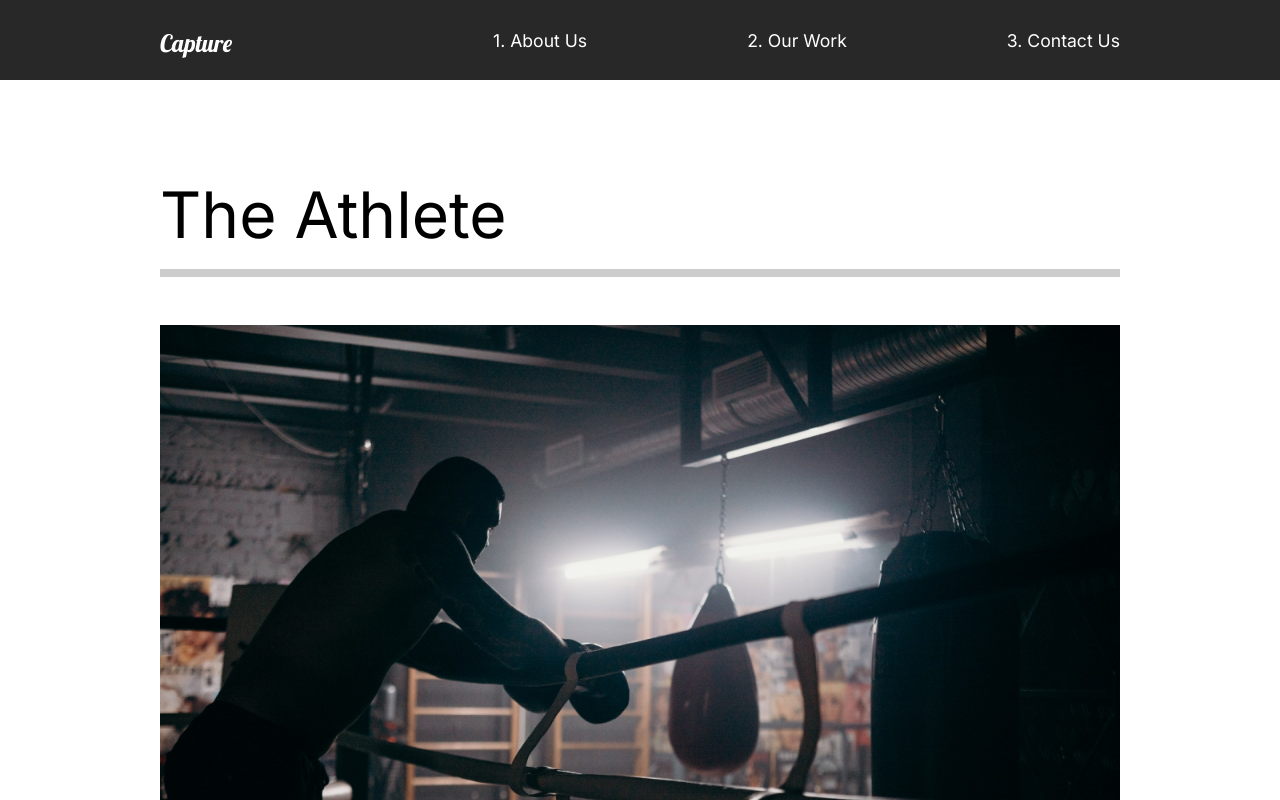
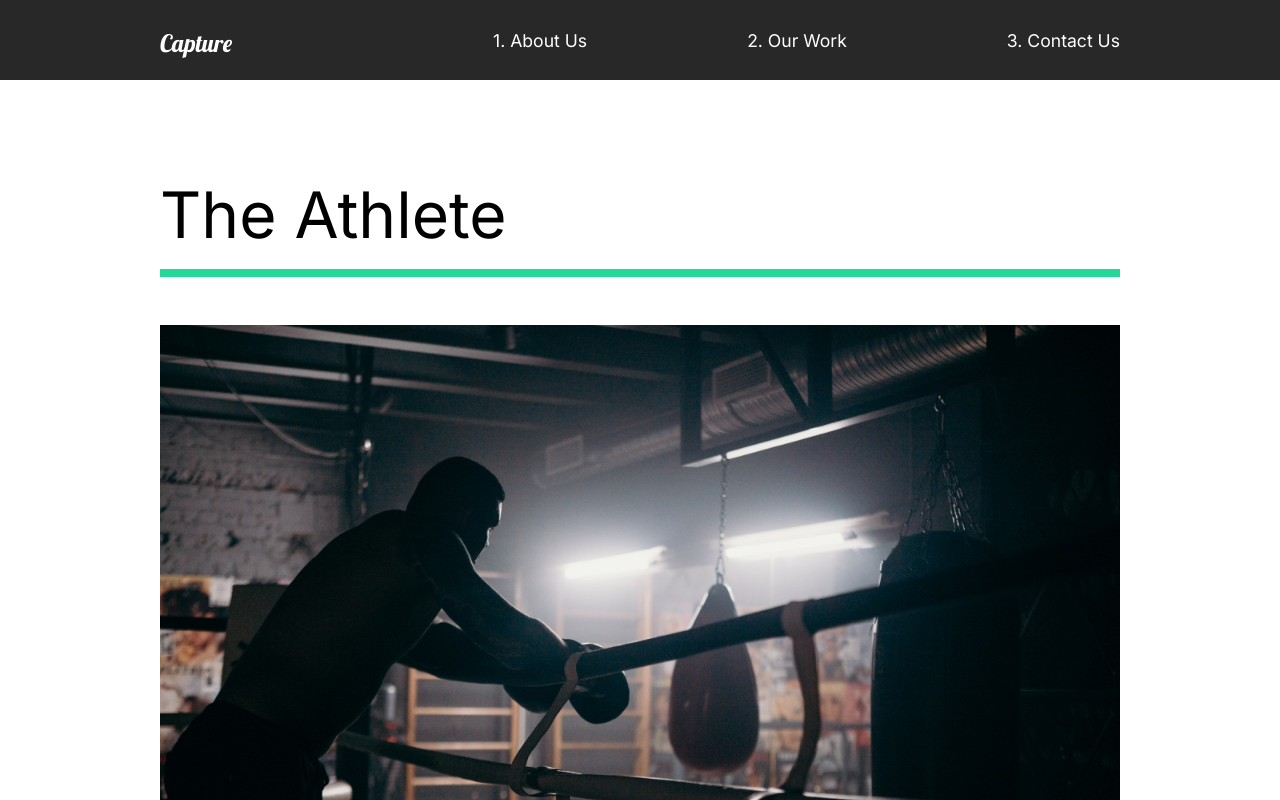
Before and after one commit to BibianaBalBar/React-Website, a React (Create React App) app: page /work in a window 1280 px wide. Shown: the top 800 px of the page. Built offline with nearby package versions, Linux system fonts and the light colour scheme.

Commit message:
ourwork animation

```diff
--- a/src/animation.js
+++ b/src/animation.js
@@ -7,14 +7,14 @@
     opacity: 1,
     y: 0,
     transition: {
-      duration: 1,
+      duration: 0.5,
       when: "beforeChildren",
       staggerChildren: 0.25,
     },
   },
   exit: {
     opacity: 0,
-    y: 300,
+    // y: 300,
     transition: {
       duration: 0.5,
     },
@@ -57,7 +57,48 @@
     opacity: 1,
     transition: {
       duration: 0.75,
+      ease: "easeOut",
+      // delay: 0.5
+    },
+  },
+};
+
+export const lineAnim = {
+  hidden: {
+    width: "0%"
+  },
+  show: {
+    width: "100%",
+    transition: {
+      duration: 1
+    },
+  },
+};
+
+export const slider = {
+  hidden: {
+    x: "-130%",
+    skew: "45deg"
+  },
+  show: {
+    x: "100%",
+    skew: "0deg",
+    transition: {
+      duration: 1,
       ease: "easeOut"
     },
   },
 };
+
+export const sliderContainer = {
+  hidden: {
+    opacity: 1,
+  },
+  show: {
+    opacity: 1,
+    transition: {
+      staggerChildren: 0.15,
+      ease: "easeOut"
+    },
+  },
+};
--- a/src/pages/OurWork.js
+++ b/src/pages/OurWork.js
@@ -6,7 +6,7 @@
 import goodtimes from "../img/goodtimes-small.png";
 //Animations
 import { motion } from "framer-motion";
-import { pageAnimation } from "../animation";
+import { pageAnimation, fade, photoAnim, lineAnim, slider, sliderContainer } from "../animation";
 
 const OurWork = () => {
   return(
@@ -17,11 +17,19 @@
       exit="exit"
       style={{ background: "#fff" }}
     >
+      <motion.div variants={sliderContainer}>
+        <StyledFrame1 variants={slider}></StyledFrame1>
+        <StyledFrame2 variants={slider}></StyledFrame2>
+        <StyledFrame3 variants={slider}></StyledFrame3>
+        <StyledFrame4 variants={slider}></StyledFrame4>
+      </motion.div>
       <StyledMovie>
-        <h2>The Athlete</h2>
-        <div className="line"></div>
+        <motion.h2 variants={fade}>The Athlete</motion.h2>
+        <motion.div variants={lineAnim} className="line"></motion.div>
         <Link to="/work/the-athlete">
-          <img src={athlete} alt="athlete"/>
+          <StyledHide>
+            <motion.img variants={photoAnim} src={athlete} alt="athlete"/>
+          </StyledHide>
         </Link>
       </StyledMovie>
       <StyledMovie>
@@ -55,7 +63,7 @@
   padding-bottom: 10rem;
   .line {
     height: 0.5rem;
-    background: #cccccc;
+    background: #23d997;
     margin-bottom: 3rem;
   }
   img {
@@ -65,4 +73,31 @@
   }
 `;
 
+const StyledHide = styled.div`
+  overflow: hidden;
+`;
+
+//Frame Animation
+const StyledFrame1 = styled(motion.div)`
+  position: fixed;
+  left: 0;
+  top: 10%;
+  width: 100%;
+  height: 100vh;
+  background: #fffebf;
+  z-index: 2;
+`;
+
+const StyledFrame2 = styled(StyledFrame1)`
+  background: #ff8efb;
+`;
+
+const StyledFrame3 = styled(StyledFrame1)`
+  background: #8ed2ff;
+`;
+
+const StyledFrame4 = styled(StyledFrame1)`
+  background: #8effa0;
+`;
+
 export default OurWork;
```
Also changed, not shown: 1 other file (tests, documents, lock files or other folders).
